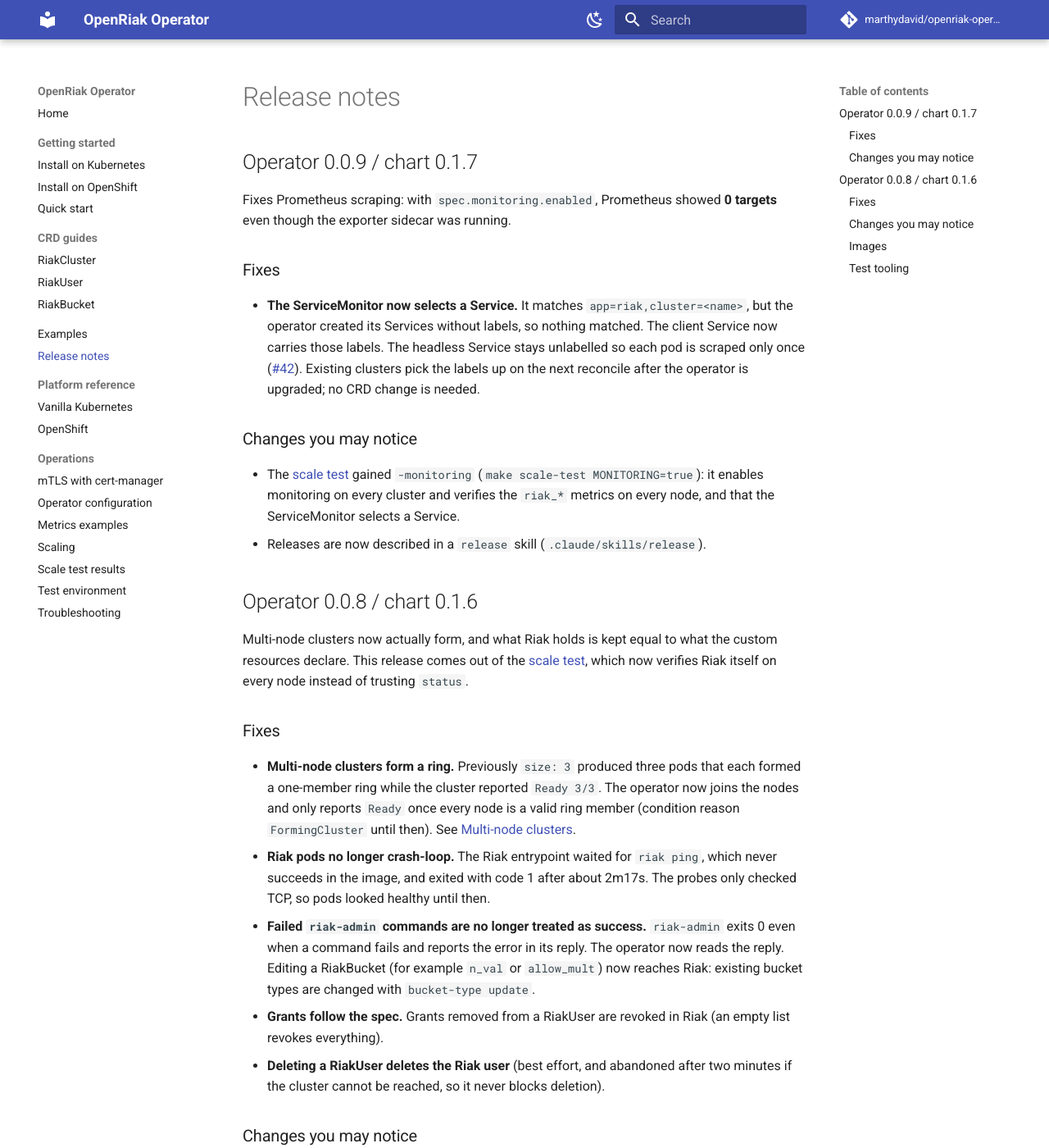
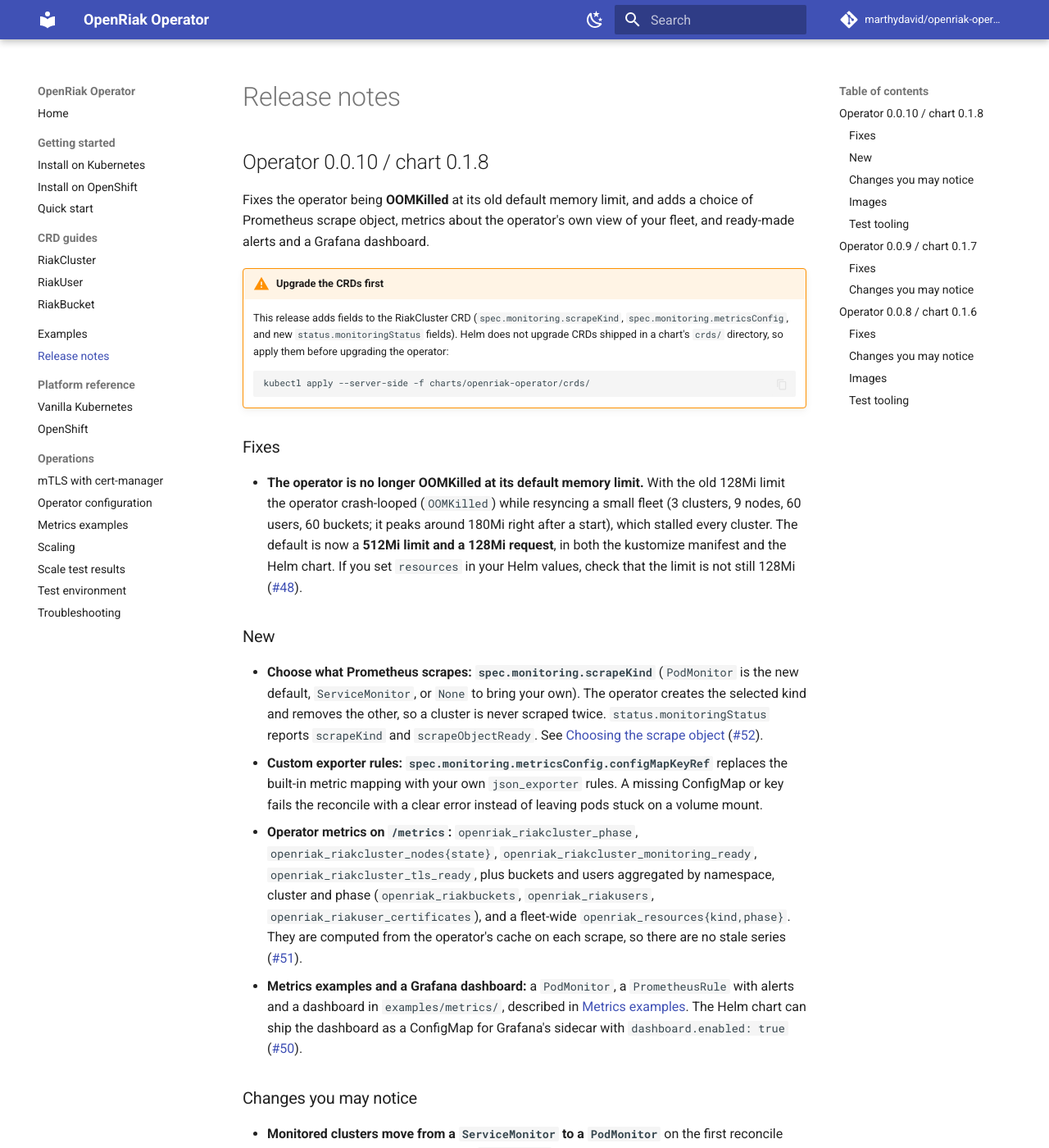
Before and after one commit to marthydavid/openriak-operator, an MkDocs documentation site: the page built from docs/release-notes.md, in a window 1280 px wide and 1400 px high. Shown: the whole window at 82% size. Built offline with MkDocs 1.6.1 and Material for MkDocs 9.7.7, drawn with Linux system fonts in a browser that asks for light colours; comment, search, counter and statistics services are not loaded; some of the changed text lies outside the part shown.

Commit message:
release: operator v0.0.10 / chart 0.1.8 (#55)
Headline: the operator memory-limit fix (default 512Mi limit / 128Mi request, #48).
Also scrapeKind + custom exporter rules (#52), operator CR state metrics (#51),
metrics examples and chart dashboard ConfigMap (#50).

Co-authored-by: OpenRiak Operator <operator@openriak.local>
Co-authored-by: Claude Sonnet 5.5 <noreply@anthropic.com>

````diff
--- a/docs/release-notes.md
+++ b/docs/release-notes.md
@@ -1,4 +1,73 @@
 # Release notes
+
+## Operator 0.0.10 / chart 0.1.8
+
+Fixes the operator being **OOMKilled** at its old default memory limit, and adds a choice of Prometheus
+scrape object, metrics about the operator's own view of your fleet, and ready-made alerts and a Grafana
+dashboard.
+
+!!! warning "Upgrade the CRDs first"
+    This release adds fields to the RiakCluster CRD (`spec.monitoring.scrapeKind`,
+    `spec.monitoring.metricsConfig`, and new `status.monitoringStatus` fields). Helm does not upgrade
+    CRDs shipped in a chart's `crds/` directory, so apply them before upgrading the operator:
+
+    ```bash
+    kubectl apply --server-side -f charts/openriak-operator/crds/
+    ```
+
+### Fixes
+
+- **The operator is no longer OOMKilled at its default memory limit.** With the old 128Mi limit the
+  operator crash-looped (`OOMKilled`) while resyncing a small fleet (3 clusters, 9 nodes, 60 users, 60
+  buckets; it peaks around 180Mi right after a start), which stalled every cluster. The default is now a
+  **512Mi limit and a 128Mi request**, in both the kustomize manifest and the Helm chart. If you set
+  `resources` in your Helm values, check that the limit is not still 128Mi
+  ([#48](https://github.com/marthydavid/openriak-operator/issues/48)).
+
+### New
+
+- **Choose what Prometheus scrapes: `spec.monitoring.scrapeKind`** (`PodMonitor` is the new default,
+  `ServiceMonitor`, or `None` to bring your own). The operator creates the selected kind and removes the
+  other, so a cluster is never scraped twice. `status.monitoringStatus` reports `scrapeKind` and
+  `scrapeObjectReady`. See [Choosing the scrape object](operator-configuration.md#choosing-the-scrape-object)
+  ([#52](https://github.com/marthydavid/openriak-operator/pull/52)).
+- **Custom exporter rules: `spec.monitoring.metricsConfig.configMapKeyRef`** replaces the built-in
+  metric mapping with your own `json_exporter` rules. A missing ConfigMap or key fails the reconcile with
+  a clear error instead of leaving pods stuck on a volume mount.
+- **Operator metrics on `/metrics`:** `openriak_riakcluster_phase`, `openriak_riakcluster_nodes{state}`,
+  `openriak_riakcluster_monitoring_ready`, `openriak_riakcluster_tls_ready`, plus buckets and users
+  aggregated by namespace, cluster and phase (`openriak_riakbuckets`, `openriak_riakusers`,
+  `openriak_riakuser_certificates`), and a fleet-wide `openriak_resources{kind,phase}`. They are computed from the operator's cache on each scrape, so there
+  are no stale series ([#51](https://github.com/marthydavid/openriak-operator/pull/51)).
+- **Metrics examples and a Grafana dashboard:** a `PodMonitor`, a `PrometheusRule` with alerts and a
+  dashboard in `examples/metrics/`, described in [Metrics examples](metrics-examples.md). The Helm chart
+  can ship the dashboard as a ConfigMap for Grafana's sidecar with `dashboard.enabled: true`
+  ([#50](https://github.com/marthydavid/openriak-operator/pull/50)).
+
+### Changes you may notice
+
+- **Monitored clusters move from a `ServiceMonitor` to a `PodMonitor`** on the first reconcile after the
+  operator upgrade, because `PodMonitor` is the new default. To keep the `ServiceMonitor`, set
+  `spec.monitoring.scrapeKind: ServiceMonitor`. `status.monitoringStatus.serviceMonitorReady` is
+  deprecated; it is still set for the `ServiceMonitor` kind.
+- The operator needs permission on `podmonitors.monitoring.coreos.com`. The chart and the kustomize
+  manifests include it; if you manage RBAC yourself, add it.
+
+### Images
+
+| Image | Tag |
+|---|---|
+| Operator | `ghcr.io/marthydavid/openriak-operator:0.0.10` |
+| Helm chart | `oci://ghcr.io/marthydavid/charts/openriak-operator` `0.1.8` |
+
+The Riak image is unchanged (`ghcr.io/marthydavid/riak:3.2.6`).
+
+### Test tooling
+
+- `test/scale` now checks the Riak metrics after a real write on every cluster (counters on the node
+  that took it, and replication across the vnodes), and **fails the run if the operator restarts or is
+  OOMKilled**. Results and the cluster they ran on: [Scale test results](scale-test-results.md),
+  [Test environment](test-environment.md).
 
 ## Operator 0.0.9 / chart 0.1.7
 
````
Also changed, not shown: docs/getting-started/kubernetes.md (+1 -1 lines), 1 other file.
